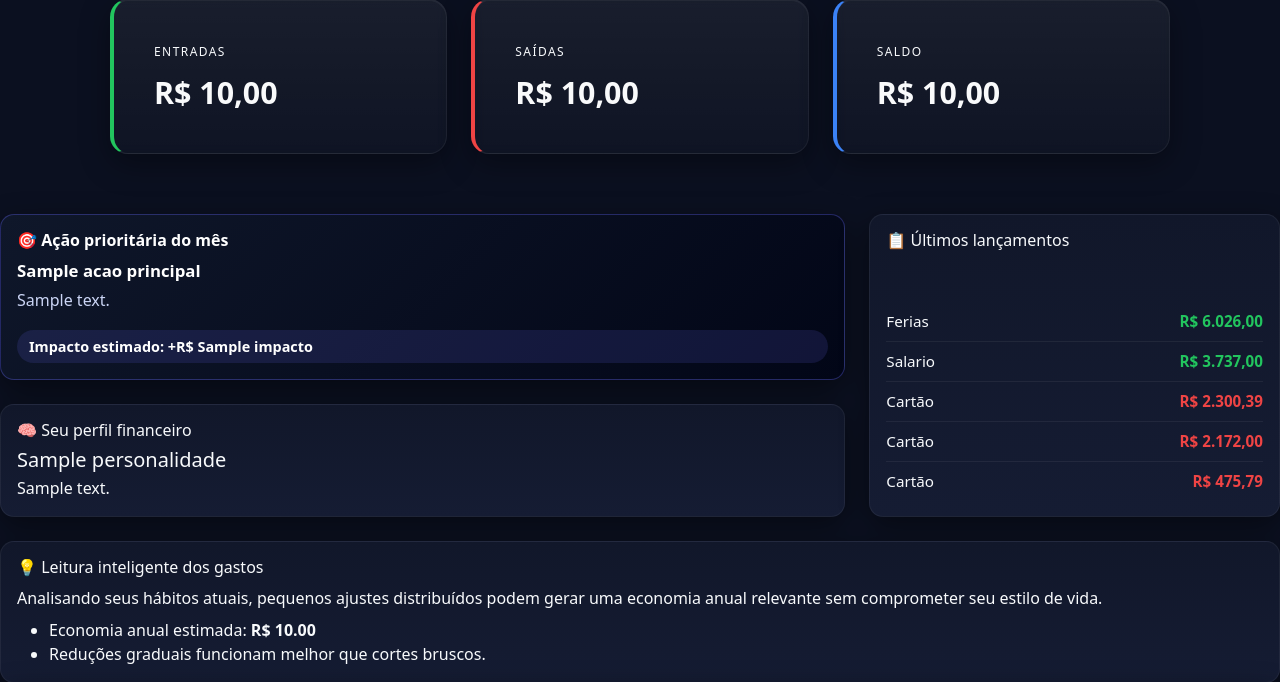
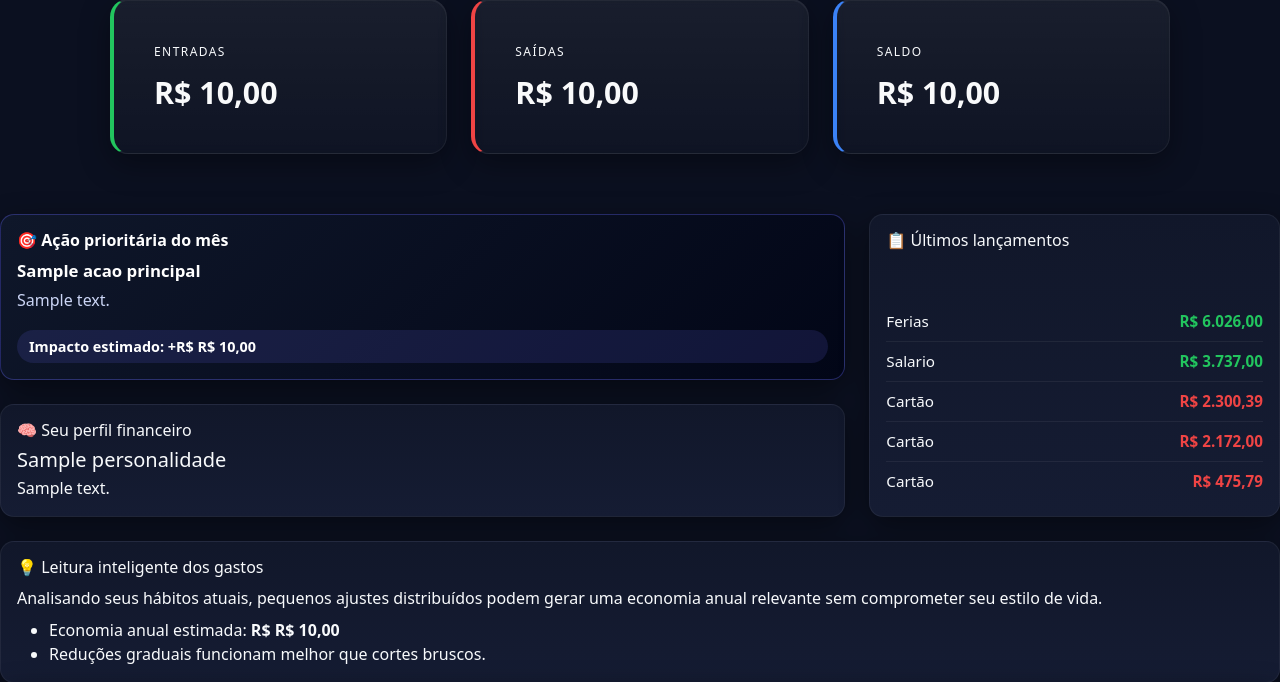
Before and after one commit to matheuspires1310-del/controle-financeiro, a Django app: template core/templates/dashboard.html in a window 1280 px wide. Shown: the part 394-1076 px from the top of the page. Run offline with Django 5.2, Linux system fonts and the light colour scheme; data comes from the database, SQL or seed files in the repository; the template is opened without the code that fills it: values that come from a table or form of the project are taken from there, most other values are stand-ins (such as "Sample title", 1, 10 or a date in 2020).

Commit message:
ajustado com o gpt

```diff
--- a/core/templates/dashboard.html
+++ b/core/templates/dashboard.html
@@ -72,7 +72,7 @@
         <p class="mb-1 fw-semibold">{{ acao_principal.titulo }}</p>
         <p class="text-muted mb-2">{{ acao_principal.descricao }}</p>
         <span class="impact">
-          Impacto estimado: +R$ {{ acao_principal.impacto }}
+          Impacto estimado: +R$ {{ acao_principal.impacto|moeda_br }}
         </span>
       </div>
     </div>
@@ -124,7 +124,7 @@
         <ul class="mb-0">
           <li>
             Economia anual estimada:
-            <strong>R$ {{ impacto_anual.economia_anual|floatformat:2 }}</strong>
+            <strong>R$ {{ impacto_anual.economia_anual|moeda_br }}</strong>
           </li>
           <li>
             Reduções graduais funcionam melhor que cortes bruscos.
@@ -145,19 +145,19 @@
           <div class="col-md-4">
             <small class="text-muted">Gasto atual</small>
             <h5 class="text-danger">
-              R$ {{ impacto_anual.gasto_atual|floatformat:2 }}
+              R$ {{ impacto_anual.gasto_atual|moeda_br }}
             </h5>
           </div>
           <div class="col-md-4">
             <small class="text-muted">Com ajustes</small>
             <h5 class="text-success">
-              R$ {{ impacto_anual.gasto_ajustado|floatformat:2 }}
+              R$ {{ impacto_anual.gasto_ajustado|moeda_br }}
             </h5>
           </div>
           <div class="col-md-4">
             <small class="text-muted">Economia</small>
             <h4 class="fw-bold text-success">
-              R$ {{ impacto_anual.economia_anual|floatformat:2 }}
+              R$ {{ impacto_anual.economia_anual|moeda_br }}
             </h4>
           </div>
         </div>
```
Also changed, not shown: core/static/core/css/dashboard.css (+9 -0 lines).
